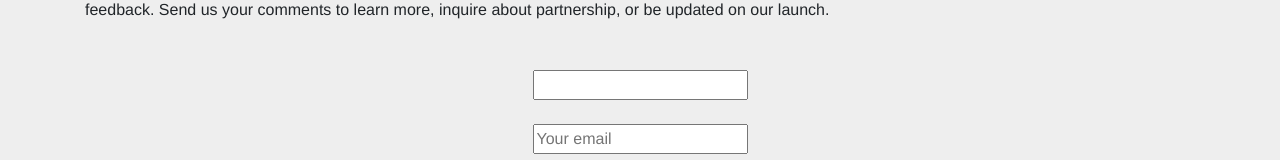
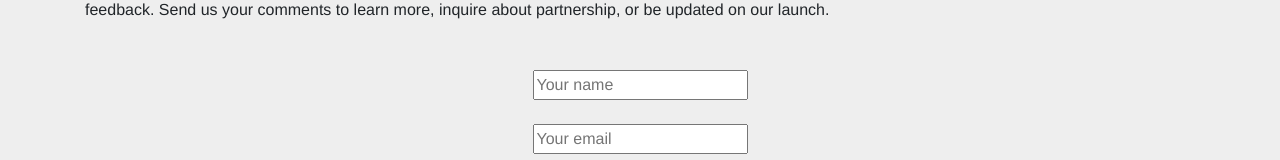
Before and after one commit to VRspect/VRspect.github.io, a website: page index.html in a window 1280 px wide. Shown: the part 2890-3050 px from the top of the page. Drawn offline with Linux system fonts and the light colour scheme; a web font is replaced by a local one.

Commit message:
adding placeholder

```diff
--- a/index.html
+++ b/index.html
@@ -131,7 +131,7 @@
         <br><br><br>
         <div class="text-center">
           <form method="POST" action="http://formspree.io/huangjerica@gmail.com">
-            <input type="text" name="Your name"><br><br>
+            <input type="text" name="name" placeholder="Your name"><br><br>
             <input type="email" name="email" placeholder="Your email"><bR><br>
             <textarea name="message" placeholder="Your message"></textarea><br><br>
             <input type="hidden" name="_cc" value="sl2793@cornell.edu" /> <!--soyeon-->
```
